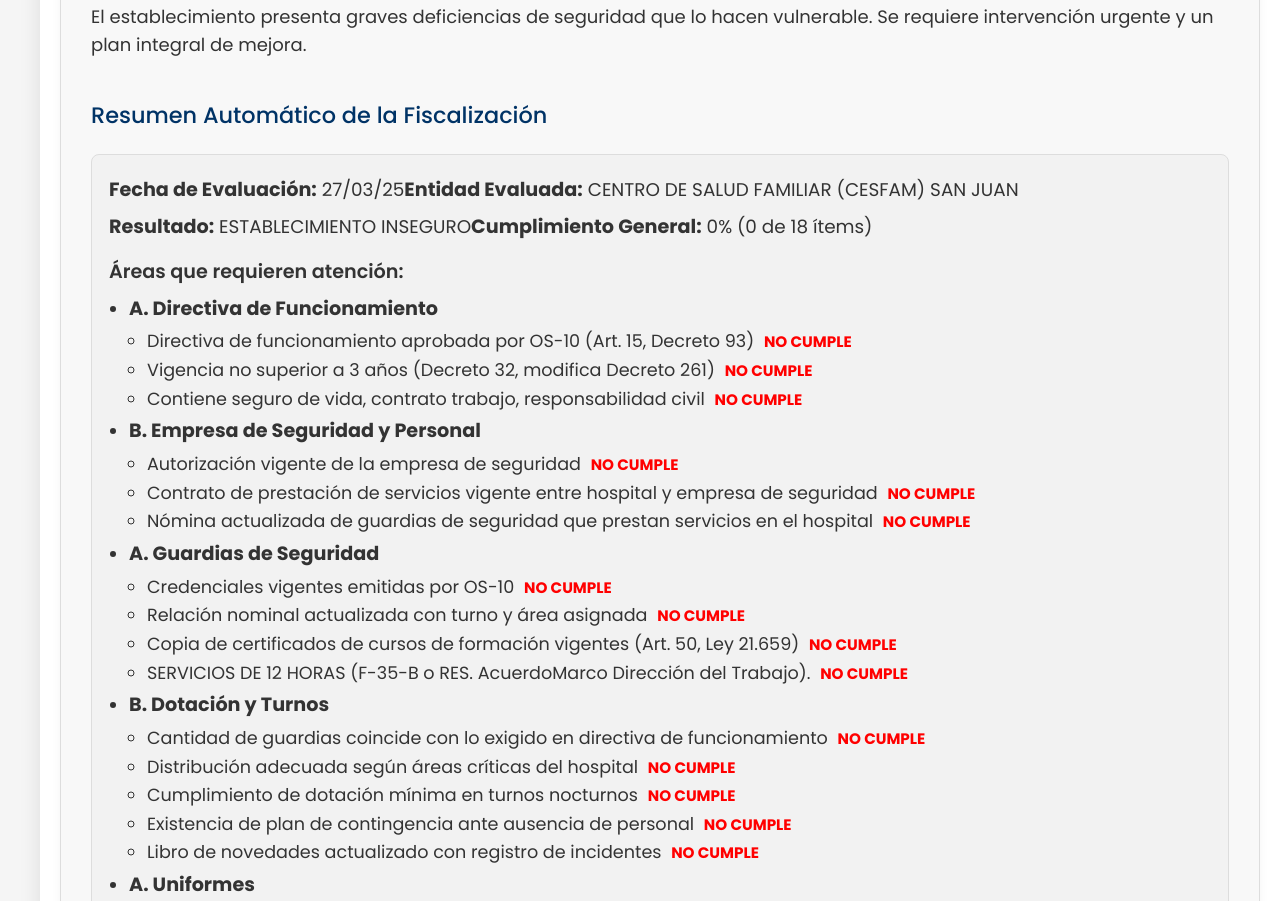
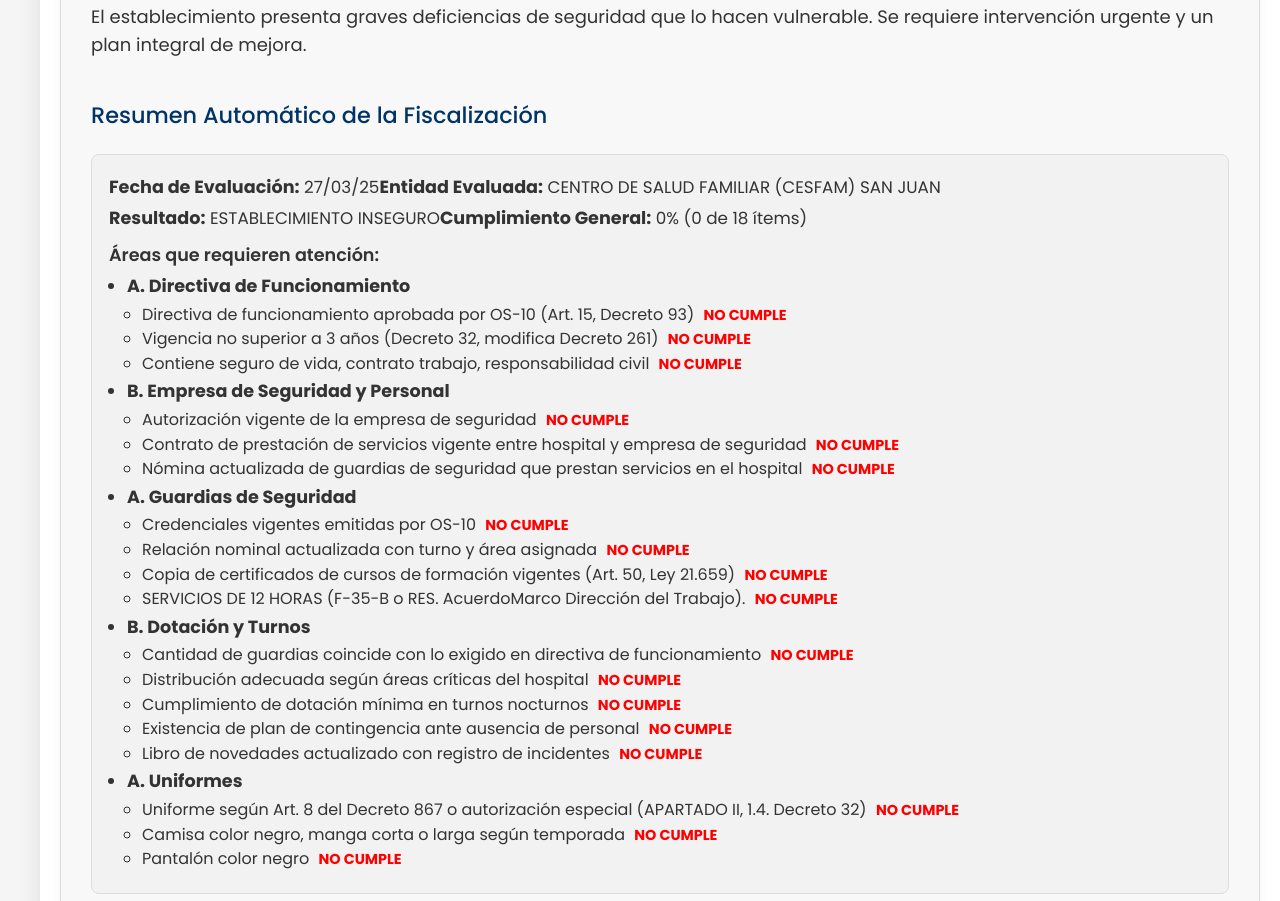
Before and after one commit to danielfigueroa1879/Fiscaliz, a plain HTML site: page index.html in a window 1280 px wide. Shown: the part 5769-6670 px from the top of the page. Drawn offline with Linux system fonts and the light colour scheme.

Commit message:
Update index.html

```diff
--- a/index.html
+++ b/index.html
@@ -733,37 +733,37 @@
             }
         }
 
-       /* Estilos para el resumen automático - TAMAÑO REDUCIDO */
+    /* Estilos para el resumen automático - TAMAÑO MÁS PEQUEÑO */
 #resumen-automatico {
-    font-size: 1.15rem; /* Reducido de 1.3rem */
-    line-height: 1.5; /* Espaciado entre líneas */
+    font-size: 1.05rem; /* Reducido aún más */
+    line-height: 1.4; /* Espaciado entre líneas ligeramente reducido */
 }
 
 #resumen-automatico strong {
-    font-size: 1.2rem; /* Reducido de 1.35rem */
+    font-size: 1.1rem; /* Reducido aún más */
 }
 
 /* Para los elementos de la lista principal */
 #resumen-automatico ul {
-    margin: 8px 0;
-    padding-left: 20px;
-}
-
-#resumen-automatico ul li {
-    margin-bottom: 6px;
-    font-size: 1.15rem; /* Reducido de 1.3rem */
-}
-
-/* Para las sublistas (los items que no cumplen) */
-#resumen-automatico ul ul {
     margin: 6px 0;
     padding-left: 18px;
 }
 
+#resumen-automatico ul li {
+    margin-bottom: 5px;
+    font-size: 1.05rem; /* Reducido aún más */
+}
+
+/* Para las sublistas (los items que no cumplen) */
+#resumen-automatico ul ul {
+    margin: 5px 0;
+    padding-left: 15px;
+}
+
 #resumen-automatico ul ul li {
-    margin-bottom: 4px;
-    font-size: 1.1rem; /* Reducido de 1.25rem */
-    line-height: 1.4;
+    margin-bottom: 3px;
+    font-size: 1rem; /* Tamaño estándar */
+    line-height: 1.35;
 }
 
 /* Para la etiqueta NO CUMPLE */
@@ -771,29 +771,29 @@
     font-weight: 700;
     color: #ff0000;
     margin-left: 5px;
-    font-size: 0.95rem; /* Reducido de 1.1rem */
+    font-size: 0.9rem; /* Reducido aún más */
 }
 
 /* Ajustes para la información compacta al inicio */
 #resumen-automatico .resumen-info-compacto {
-    margin-bottom: 12px;
+    margin-bottom: 10px;
 }
 
 #resumen-automatico .resumen-info-compacto p {
-    font-size: 1.15rem; /* Reducido de 1.3rem */
-    margin: 4px 0;
+    font-size: 1.05rem; /* Reducido aún más */
+    margin: 3px 0;
 }
 
 /* Hacer los títulos de sección más pequeños */
 #resumen-automatico ul li strong {
-    font-size: 1.2rem; /* Reducido de 1.4rem */
+    font-size: 1.1rem; /* Reducido aún más */
 }
 
 /* Ajustar el espacio entre secciones */
 #resumen-automatico .areas-atencion h4 {
-    font-size: 1.2rem; /* Reducido de 1.4rem */
-    margin-top: 12px;
-    margin-bottom: 6px;
+    font-size: 1.1rem; /* Reducido aún más */
+    margin-top: 10px;
+    margin-bottom: 5px;
 }
     </style>
 </head>
```
